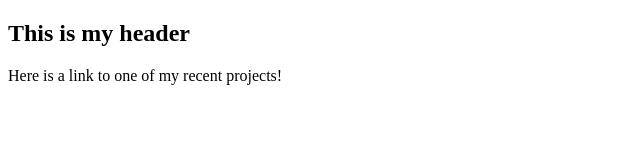
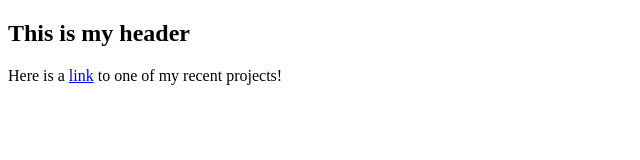
Before and after one commit to lindsey-greer/PersonalPortfolio, a plain HTML site: page index.html in a window 1280 px wide. Shown: the full height of the page, 0-640 px from the left. Drawn offline with Linux system fonts and the light colour scheme.

Commit message:
added external link

```diff
--- a/index.html
+++ b/index.html
@@ -13,7 +13,7 @@
 
 
     <section id="projects">
-        <p class="project-tile"> Here is a link to one of my recent projects! </p>
+        <p class="project-tile"> Here is a <a href="https://medium.com/@13lgreer/audiobook-building-the-process-b9b0a59dfe9d?sk=6a7096610c140b36e0258606ce9387d6" target="_blank"> link</a> to one of my recent projects! </p>
     </section>
 
 </body>
```
